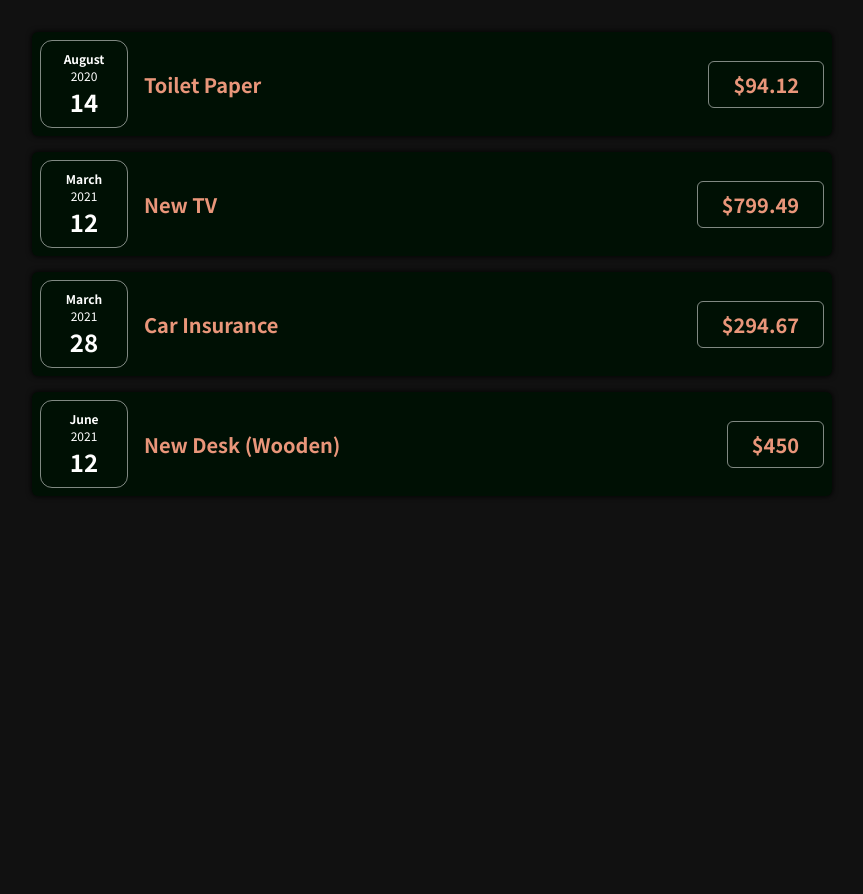
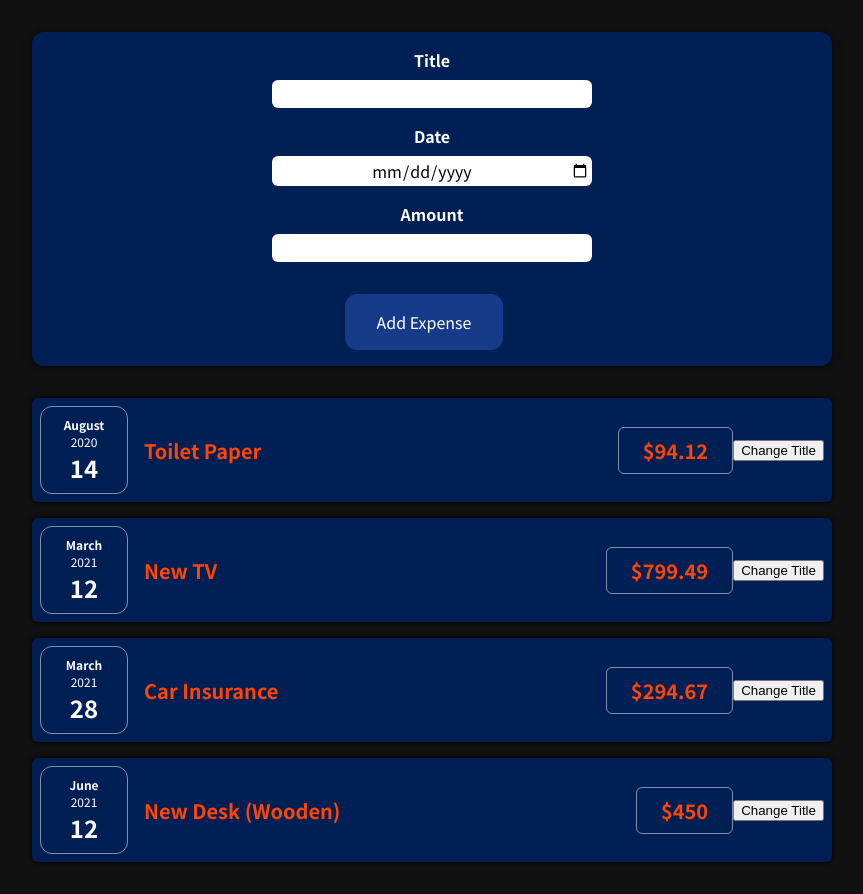
Before and after one commit to Cheapsik/expenses, a React (Create React App) app: page / in a window 1280 px wide. Shown: the whole page, without its empty margins (208-1071 px from the left). Before the commit the page ends 800 px from the top, so only its background shows below. Built offline with nearby package versions, Linux system fonts and the light colour scheme.

Commit message:
feat: added new form component with preliminary styling

```diff
--- a/src/App.js
+++ b/src/App.js
@@ -1,5 +1,5 @@
 import React from "react";
-
+import NewExpense from "./components/NewExpense/NewExpense";
 import Expenses from "./components/Expenses/Expenses";
 
 const App = () => {
@@ -27,6 +27,7 @@
 
   return (
     <div>
+      <NewExpense />
       <Expenses items={expenses} />
     </div>
   );
--- a/src/components/Expenses/ExpenseItem.css
+++ b/src/components/Expenses/ExpenseItem.css
@@ -4,7 +4,7 @@
   align-items: center;
   padding: 0.5rem;
   margin: 1rem 0;
-  background-color: #001004;
+  background-color: #002055;
 }
 
 .expense-item__description {
@@ -21,13 +21,13 @@
   font-size: 1rem;
   flex: 1;
   margin: 0 1rem;
-  color: darksalmon;
+  color: orangered;
 }
 
 .expense-item__price {
   font-size: 1rem;
   font-weight: bold;
-  color: darksalmon;
+  color: orangered;
   background-color: transparent;
   border: 1px solid rgba(255, 255, 255, .5);
   padding: 0.5rem;
--- a/src/components/Expenses/ExpenseItem.js
+++ b/src/components/Expenses/ExpenseItem.js
@@ -1,17 +1,25 @@
-import React from "react";
+import React, {useState} from "react";
 
 import ExpenseDate from "./ExpenseDate";
 import Card from "../UI/Card";
 import "./ExpenseItem.css";
 
 const ExpenseItem = (props) => {
+
+  const [title, setTitle] = useState(props.title);
+
+  const clickHandler = () => {
+    setTitle(title + " XD");
+  }
+
   return (
     <Card className="expense-item">
       <ExpenseDate date={props.date} />
       <div className="expense-item__description">
-        <h2>{props.title}</h2>
+        <h2>{title}</h2>
         <div className="expense-item__price">${props.amount}</div>
       </div>
+      <button onClick={clickHandler}>Change Title</button>
     </Card>
   );
 };
--- /dev/null
+++ b/src/components/NewExpense/ExpenseForm.css
@@ -0,0 +1,24 @@
+.new-expense__controls {
+    display: flex;
+    flex-flow: column wrap;
+    align-items: center;
+    margin-bottom: 1rem;
+    text-align: left;
+  }
+
+  .new-expense__controls label {
+    font-weight: bold;
+    margin-bottom: 0.5rem;
+    display: flex;
+    flex-flow: column wrap;
+  }
+
+  .new-expense__controls input {
+    font: inherit;
+    padding: 0.125rem;
+    border: none;
+    border-radius: 6px;
+    width: 20rem;
+    max-width: 100%;
+    text-align: center;
+  }
--- /dev/null
+++ b/src/components/NewExpense/ExpenseForm.js
@@ -0,0 +1,27 @@
+import "./ExpenseForm.css";
+
+const ExpenseForm = () => {
+  return (
+    <form>
+      <div className="new-expense__controls">
+        <div className="new-expense__controls">
+          <label>Title</label>
+          <input type="text" />
+        </div>
+        <div className="new-expense__controls">
+          <label>Date</label>
+          <input type="date" min="2019-01-01" max="2022-12-31" />
+        </div>
+        <div className="new-expense__controls">
+          <label>Amount</label>
+          <input type="number" min="0.01" step="0.01" />
+        </div>
+      </div>
+      <div className="new-expense__actions">
+          <button type="submit">Add Expense</button>
+      </div>
+    </form>
+  );
+};
+
+export default ExpenseForm;
--- /dev/null
+++ b/src/components/NewExpense/NewExpense.css
@@ -0,0 +1,27 @@
+.new-expense {
+    background-color: #002055;
+    color: white;
+    padding: 1rem;
+    margin: 2rem auto;
+    width: 50rem;
+    max-width: 95%;
+    border-radius: 12px;
+    text-align: center;
+    box-shadow: 0 1px 8px rgba(0, 0, 0, 0.75);
+  }
+
+  .new-expense button {
+    font: inherit;
+    cursor: pointer;
+    padding: 1rem 2rem;
+    border: none;
+    background-color: #163b8b;
+    color: white;
+    border-radius: 12px;
+    margin-right: 1rem;
+  }
+
+  .new-expense button:hover,
+  .new-expense button:active {
+    background-color: #305dbe;
+  }
--- /dev/null
+++ b/src/components/NewExpense/NewExpense.js
@@ -0,0 +1,12 @@
+import ExpenseForm from './ExpenseForm';
+import './NewExpense.css'
+
+const NewExpense = () => {
+    return (
+        <div className="new-expense">
+                <ExpenseForm />
+        </div>
+     );
+}
+
+export default NewExpense;
```
